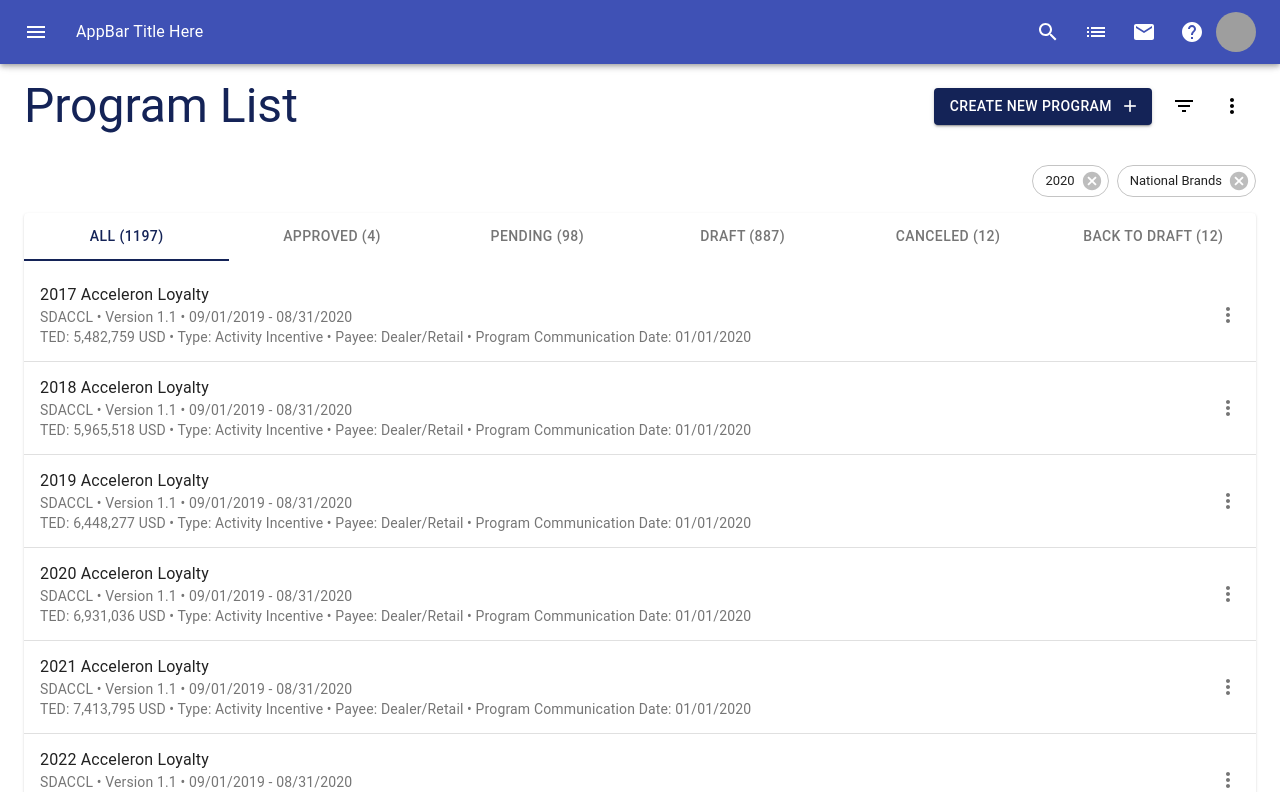
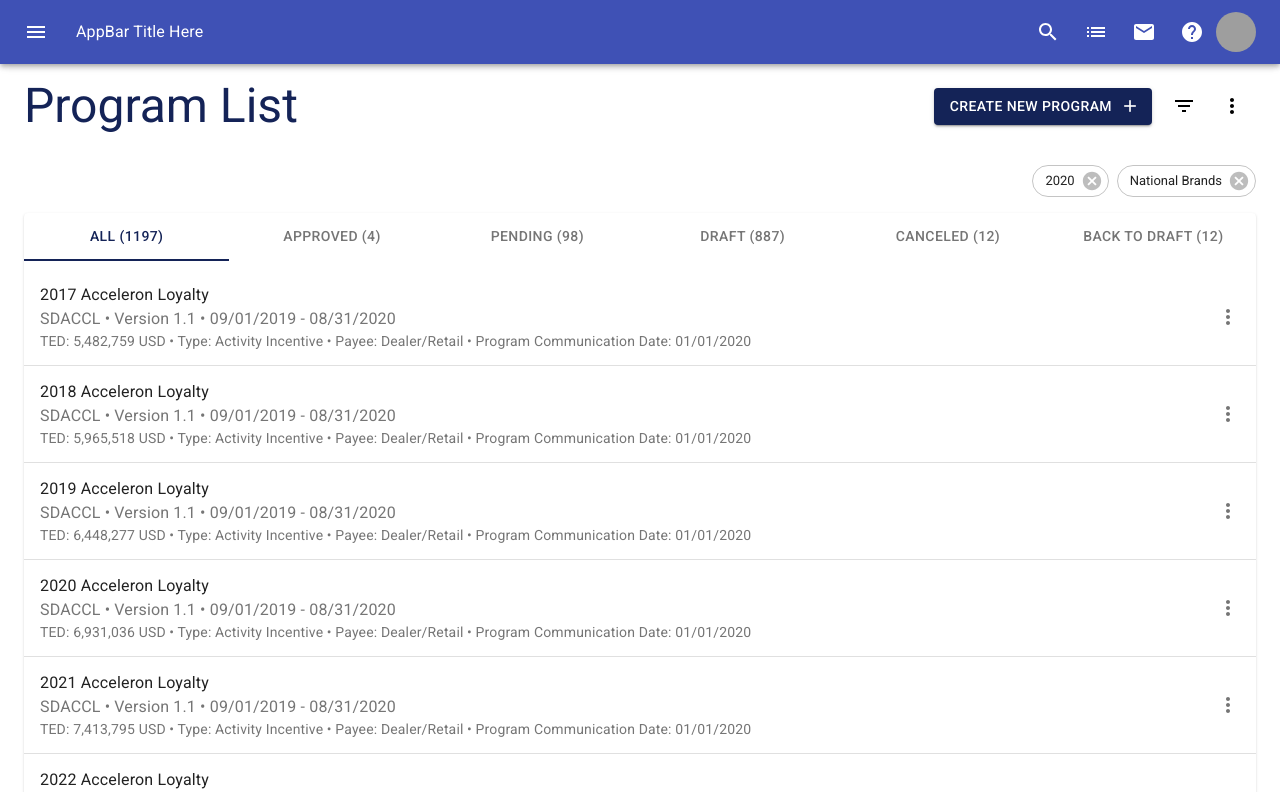
Before and after one commit to stephen-salyer/testingDART, a React (Create React App) app: page / in a window 1280 px wide. Shown: the top 792 px of the page. Built offline with nearby package versions, Linux system fonts and the light colour scheme; grey boxes are pictures that could not be loaded.

Commit message:
tweaks
still getting error on ListItemText secondary Typography stacking.

```diff
--- a/package.json
+++ b/package.json
@@ -11,7 +11,8 @@
     "@testing-library/user-event": "~7.2.1",
     "react": "^16.13.1",
     "react-dom": "^16.13.1",
-    "react-scripts": "3.4.1"
+    "react-scripts": "3.4.1",
+    "typeface-roboto": "0.0.75"
   },
   "scripts": {
     "start": "react-scripts start",
--- a/public/index.html
+++ b/public/index.html
@@ -10,6 +10,7 @@
       content="Web site created using create-react-app"
     />
     <link rel="stylesheet" href="https://fonts.googleapis.com/icon?family=Material+Icons" />
+    <link rel="stylesheet" href="https://fonts.googleapis.com/css?family=Roboto:300,400,500,700&display=swap" />
     <link rel="apple-touch-icon" href="%PUBLIC_URL%/logo192.png" />
     <!--
       manifest.json provides metadata used when your web app is installed on a
--- a/src/Components/ProgramListItems.js
+++ b/src/Components/ProgramListItems.js
@@ -6,6 +6,8 @@ import Divider from '@material-ui/core/Divider';
 import MoreVertIcon from '@material-ui/icons/MoreVert';
 import ListItemSecondaryAction from '@material-ui/core/ListItemSecondaryAction';
 import IconButton from '@material-ui/core/IconButton';
+import Typography from '@material-ui/core/Typography';
+import 'typeface-roboto';
 
 const ProgramListItems = () => (
   <List>
@@ -15,15 +17,16 @@ const ProgramListItems = () => (
           <ListItemText
             primary={2016 + n + ' Acceleron Loyalty'}
             secondary={
-              // There is an error in the browser about this, I don't think it wants you to have elements in here
-              <div>
-                <div>SDACCL • Version 1.1 • 09/01/2019 - 08/31/2020</div>
-                <div>
+              <React.Fragment>
+                <Typography variant="body1">
+                  SDACCL • Version 1.1 • 09/01/2019 - 08/31/2020
+                </Typography>
+                <Typography variant="body2">
                   TED: {(5e6 + n * 482759).toLocaleString()} USD • Type:
                   Activity Incentive • Payee: Dealer/Retail • Program
                   Communication Date: 01/01/2020
-                </div>
-              </div>
+                </Typography>
+              </React.Fragment>
             }
           />
           <ListItemSecondaryAction>
```
Also changed, not shown: 1 other file (tests, documents, lock files or other folders).
